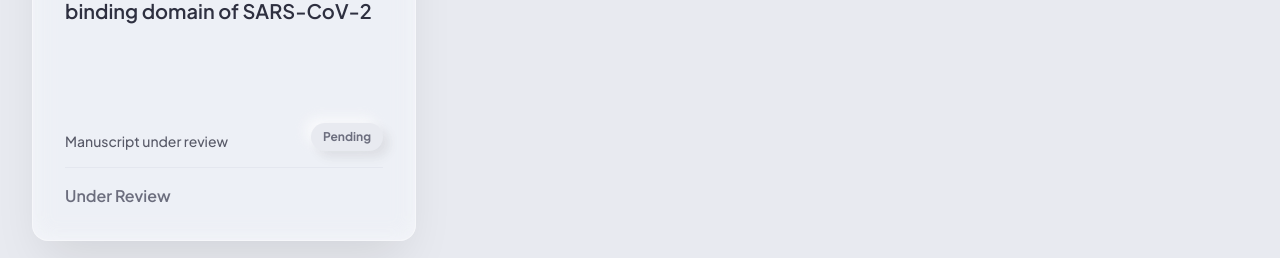
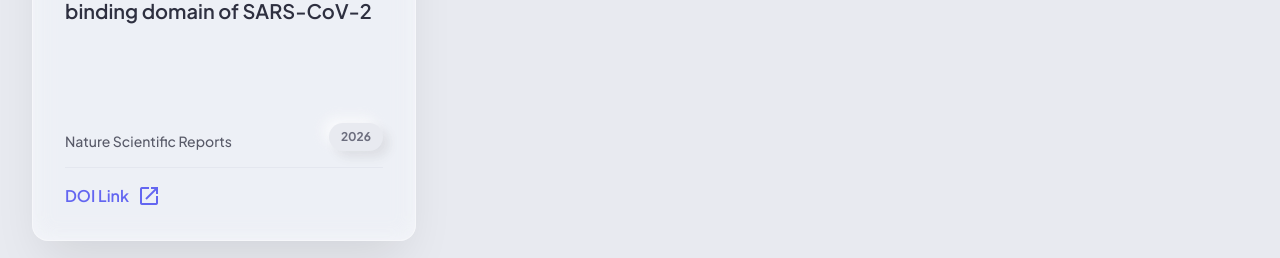
Before and after one commit to ved-sarode/My_Portfolio, a Next.js app: page /publications in a window 1280 px wide. Shown: the part 871-1129 px from the top of the page. Built offline with nearby package versions, Linux system fonts and the light colour scheme.

Commit message:
Update CLEC2 publication details

```diff
--- a/src/app/publications/page.tsx
+++ b/src/app/publications/page.tsx
@@ -87,17 +87,17 @@ export default function Publications() {
 
             <div className="flex justify-between items-end mt-auto gap-4">
               <div className="text-sm text-on-surface-variant font-medium leading-snug">
-                Manuscript under review
+                Nature Scientific Reports
               </div>
               <span className="bg-background shadow-neo-raised text-secondary text-xs font-bold px-3 py-1.5 rounded-full whitespace-nowrap">
-                Pending
+                2026
               </span>
             </div>
 
             <div className="mt-4 pt-4 border-t border-outline-variant/30">
-              <span className="inline-flex items-center gap-2 text-secondary font-semibold">
-                Under Review
-              </span>
+              <a href="https://doi.org/10.1038/s41598-026-67048-1" target="_blank" rel="noopener noreferrer" className="inline-flex items-center gap-2 text-primary font-semibold hover:text-tertiary transition-colors">
+                DOI Link <span className="material-symbols-outlined text-sm" style={{ fontVariationSettings: "'FILL' 1" }}>open_in_new</span>
+              </a>
             </div>
           </div>
         </div>
```
